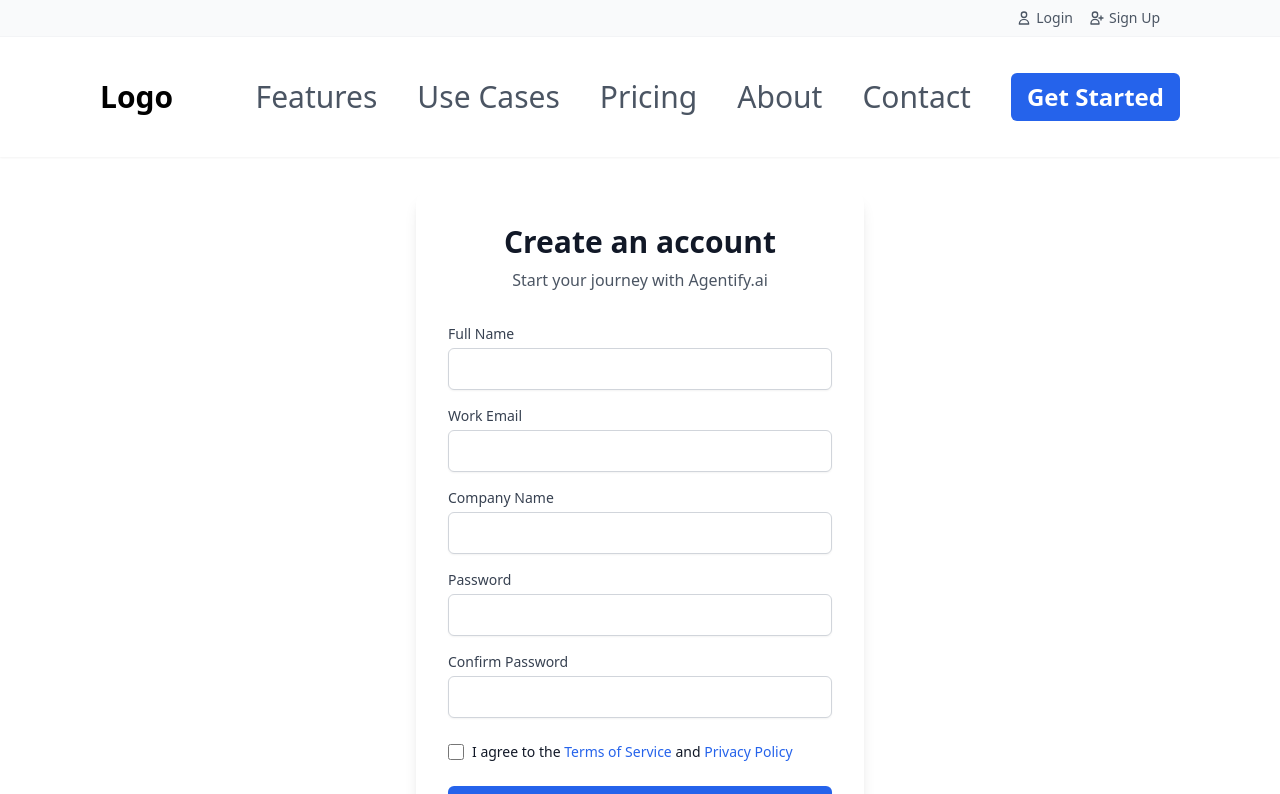
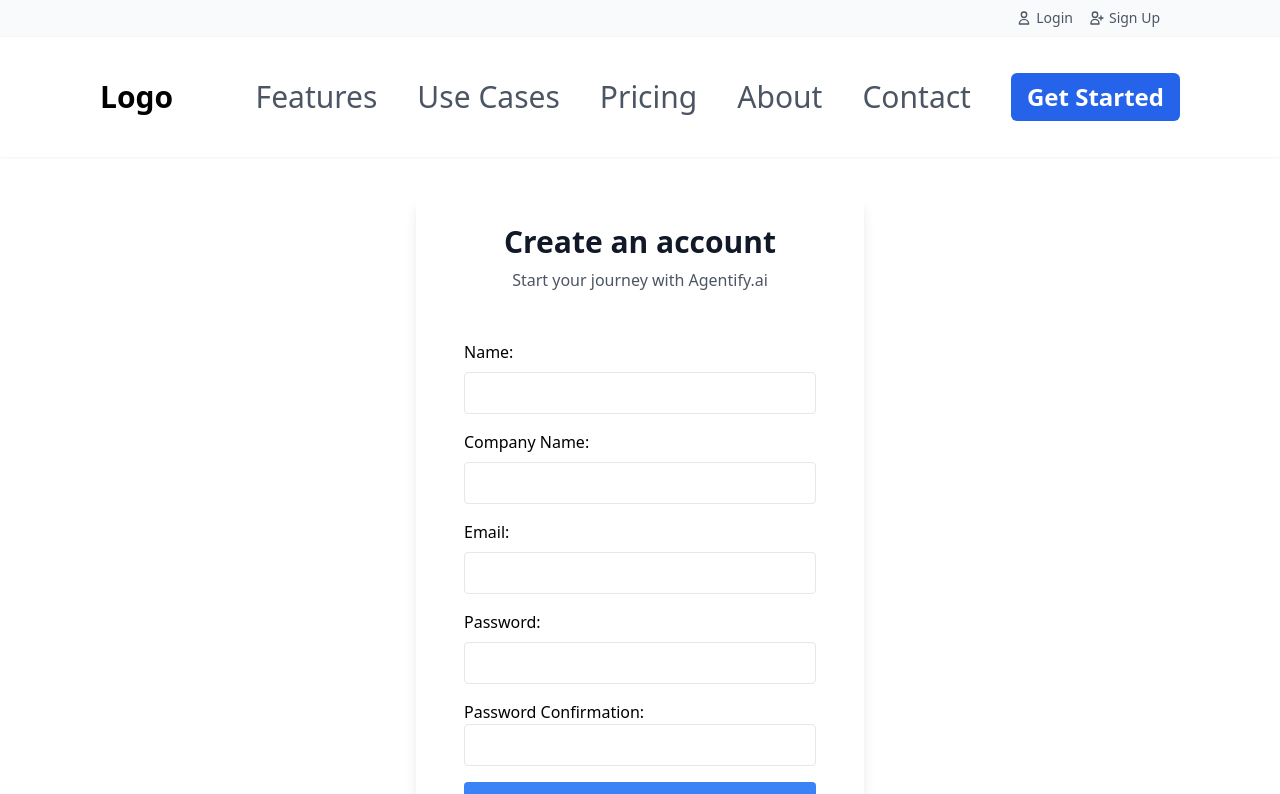
Before and after one commit to DiegoMero-UST/test-ai, a Next.js app: page /sign-up in a window 1280 px wide. Shown: the top 794 px of the page. Built offline with nearby package versions, Linux system fonts and the light colour scheme.

Commit message:
Add user registration

```diff
--- a/app/components/hero.tsx
+++ b/app/components/hero.tsx
@@ -1,6 +1,6 @@
 export default function Hero() {
   return (
-    <section className="h-svh bg-black relative overflow-hidden flex flex-col items-center justify-center">
+    <section className="h-svh bg-black relative overflow-hidden flex flex-col items-center justify-center ">
       {/* Stars background */}
       <div className="absolute inset-0">
         {[...Array(50)].map((_, index) => (
@@ -17,7 +17,7 @@ export default function Hero() {
       </div>
 
       {/* Content wrapper with higher z-index */}
-      <div className="relative z-1 flex flex-col pt-48 gap-5 px-5 items-center md:px-10" data-aos="fade-up" data-aos-delay="100">
+      <div className="relative z-1 flex flex-col pt-48 gap-10 px-5 items-center md:px-10" data-aos="fade-up" data-aos-delay="100">
         <h1 className="text-center text-5xl font-bold bg-gradient-to-r from-[#3B82F6] to-white text-transparent bg-clip-text lg:text-6xl p-5 xl:text-8xl">
           Empowering Your Business with Smarter AI Solutions
         </h1>
--- a/app/sign-up/page.tsx
+++ b/app/sign-up/page.tsx
@@ -2,20 +2,58 @@
 
 import Link from 'next/link';
 import { useState } from 'react';
+import { User, createUser } from './service/user-service';
 
 export default function SignUp() {
-  const [formData, setFormData] = useState({
-    fullName: '',
+  const [formData, setFormData] = useState<User>({
+    name: '',
+    company: '',
     email: '',
     password: '',
-    confirmPassword: '',
-    companyName: '',
+    password_confirmation: '',
   });
 
-  const handleSubmit = (e: React.FormEvent) => {
+  const [isSuccess, setIsSuccess] = useState(false);
+
+  const handleSubmit = async (e: React.FormEvent) => {
     e.preventDefault();
-    // Handle sign up logic here
+    try {
+      const newUser = await createUser(formData);
+      console.log('User created:', newUser);
+      setIsSuccess(true);
+    } catch (error) {
+      console.error('Error creating user:', error);
+    }
   };
+
+  const handleChange = (e: React.ChangeEvent<HTMLInputElement>) => {
+    setFormData({
+      ...formData,
+      [e.target.name]: e.target.value
+    });
+  };
+
+  if (isSuccess) {
+    return (
+      <section className="min-h-screen flex items-center justify-center px-4 py-48">
+        <div className="max-w-md w-full space-y-8 bg-white p-8 rounded-xl shadow-lg text-center">
+          <div className="text-green-600 mb-4">
+            <svg className="w-16 h-16 mx-auto" fill="none" stroke="currentColor" viewBox="0 0 24 24">
+              <path strokeLinecap="round" strokeLinejoin="round" strokeWidth={2} d="M5 13l4 4L19 7" />
+            </svg>
+          </div>
+          <h2 className="text-3xl font-bold text-gray-900 mb-2">Success!</h2>
+          <p className="text-gray-600 mb-8">Your account has been created successfully.</p>
+          <Link
+            href="/login"
+            className="inline-block bg-blue-600 text-white px-8 py-3 rounded-lg font-semibold hover:bg-blue-700 transition-colors"
+          >
+            Go to Login
+          </Link>
+        </div>
+      </section>
+    );
+  }
 
   return (
     <section className="min-h-screen flex items-center justify-center px-4 py-48">
@@ -27,113 +65,72 @@ export default function SignUp() {
         </div>
 
         {/* Form */}
-        <form className="mt-8 space-y-6" onSubmit={handleSubmit}>
-          <div className="space-y-4">
-            <div>
-              <label htmlFor="fullName" className="block text-sm font-medium text-gray-700">
-                Full Name
-              </label>
+        <form onSubmit={handleSubmit} className="max-w-md mx-auto p-4">
+          <div className="mb-4">
+            <label className="block mb-2">Name:</label>
             <input
-                id="fullName"
-                name="fullName"
               type="text"
+              name="name"
+              value={formData.name}
+              onChange={handleChange}
+              className="w-full p-2 border rounded"
               required
-                value={formData.fullName}
-                onChange={(e) => setFormData({...formData, fullName: e.target.value})}
-                className="mt-1 block w-full px-3 py-2 border border-gray-300 rounded-md shadow-sm focus:outline-none focus:ring-blue-500 focus:border-blue-500"
+            />
+          </div>
+
+          <div className="mb-4">
+            <label className="block mb-2">Company Name:</label>
+            <input
+              type="text"
+              name="company"
+              value={formData.company}
+              onChange={handleChange}
+              className="w-full p-2 border rounded"
+              required
+            />
+          </div>
+
+          <div className="mb-4">
+            <label className="block mb-2">Email:</label>
+            <input
+              type="text"
+              name="email"
+              value={formData.email}
+              onChange={handleChange}
+              className="w-full p-2 border rounded"
+              required
+            />
+          </div>
+
+          <div className="mb-4">
+            <label className="block mb-2">Password:</label>
+            <input
+              type="password"
+              name="password"
+              value={formData.password}
+              onChange={handleChange}
+              className="w-full p-2 border rounded"
+              required
             />
           </div>
 
           <div>
-              <label htmlFor="email" className="block text-sm font-medium text-gray-700">
-                Work Email
-              </label>
+            <label>Password Confirmation:</label>
             <input
-                id="email"
-                name="email"
-                type="email"
-                autoComplete="email"
-                required
-                value={formData.email}
-                onChange={(e) => setFormData({...formData, email: e.target.value})}
-                className="mt-1 block w-full px-3 py-2 border border-gray-300 rounded-md shadow-sm focus:outline-none focus:ring-blue-500 focus:border-blue-500"
+              type="password"
+              name="password_confirmation"
+              value={formData.password_confirmation}
+              onChange={handleChange}
+              className="w-full p-2 border rounded"
             />
           </div>
 
-            <div>
-              <label htmlFor="companyName" className="block text-sm font-medium text-gray-700">
-                Company Name
-              </label>
-              <input
-                id="companyName"
-                name="companyName"
-                type="text"
-                required
-                value={formData.companyName}
-                onChange={(e) => setFormData({...formData, companyName: e.target.value})}
-                className="mt-1 block w-full px-3 py-2 border border-gray-300 rounded-md shadow-sm focus:outline-none focus:ring-blue-500 focus:border-blue-500"
-              />
-            </div>
-
-            <div>
-              <label htmlFor="password" className="block text-sm font-medium text-gray-700">
-                Password
-              </label>
-              <input
-                id="password"
-                name="password"
-                type="password"
-                required
-                value={formData.password}
-                onChange={(e) => setFormData({...formData, password: e.target.value})}
-                className="mt-1 block w-full px-3 py-2 border border-gray-300 rounded-md shadow-sm focus:outline-none focus:ring-blue-500 focus:border-blue-500"
-              />
-            </div>
-
-            <div>
-              <label htmlFor="confirmPassword" className="block text-sm font-medium text-gray-700">
-                Confirm Password
-              </label>
-              <input
-                id="confirmPassword"
-                name="confirmPassword"
-                type="password"
-                required
-                value={formData.confirmPassword}
-                onChange={(e) => setFormData({...formData, confirmPassword: e.target.value})}
-                className="mt-1 block w-full px-3 py-2 border border-gray-300 rounded-md shadow-sm focus:outline-none focus:ring-blue-500 focus:border-blue-500"
-              />
-            </div>
-          </div>
-
-          <div className="flex items-center">
-            <input
-              id="terms"
-              name="terms"
-              type="checkbox"
-              required
-              className="h-4 w-4 text-blue-600 focus:ring-blue-500 border-gray-300 rounded"
-            />
-            <label htmlFor="terms" className="ml-2 block text-sm text-gray-900">
-              I agree to the{' '}
-              <a href="#" className="text-blue-600 hover:text-blue-500">
-                Terms of Service
-              </a>{' '}
-              and{' '}
-              <a href="#" className="text-blue-600 hover:text-blue-500">
-                Privacy Policy
-              </a>
-            </label>
-          </div>
-
-          <div>
           <button
             type="submit"
-              className="w-full flex justify-center py-2 px-4 border border-transparent rounded-md shadow-sm text-sm font-medium text-white bg-blue-600 hover:bg-blue-700 focus:outline-none focus:ring-2 focus:ring-offset-2 focus:ring-blue-500"
+            className="w-full bg-blue-500 text-white p-2 mt-4 rounded hover:bg-blue-600"
           >
-              Create Account
+            Create User
           </button>
-          </div>
         </form>
 
         {/* Sign in link */}
--- /dev/null
+++ b/app/sign-up/service/user-service.ts
@@ -0,0 +1,31 @@
+const API_URL = 'http://localhost:3000/api/v1'; // Ajusta el puerto según tu configuración de Rails
+
+export interface User {
+  id?: number;
+  name: string;
+  company: string;
+  email: string;
+  password: string;
+  password_confirmation: string;
+}
+
+export const createUser = async (userData: User) => {
+  try {
+    const response = await fetch(`${API_URL}/users`, {
+      method: 'POST',
+      headers: {
+        'Content-Type': 'application/json',
+      },
+      body: JSON.stringify({ user: userData }),
+    });
+
+    if (!response.ok) {
+      throw new Error('Error creating user');
+    }
+
+    return await response.json();
+  } catch (error) {
+    console.error('Error:', error);
+    throw error;
+  }
+};
```
Lines whose indentation alone changed are shown as unchanged.
